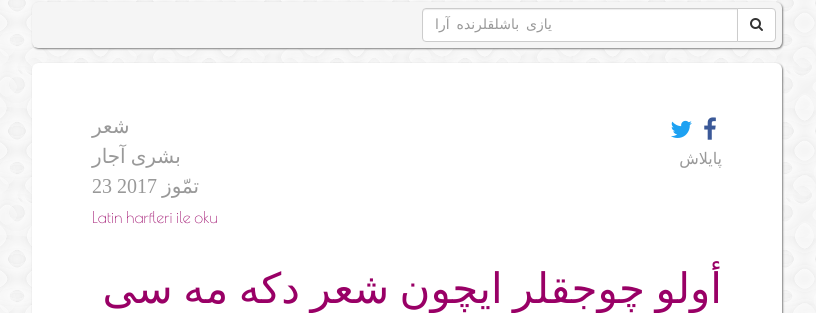
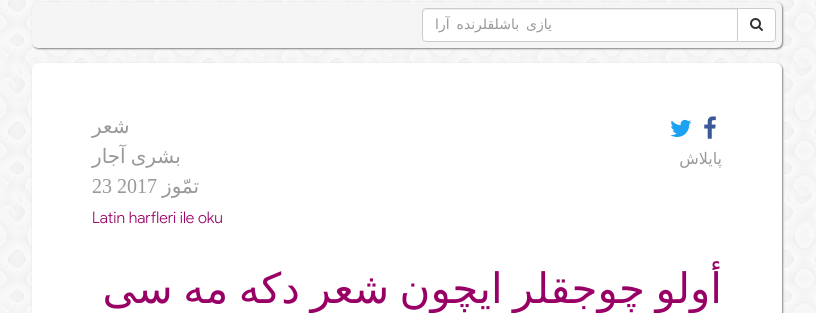
Before and after one commit to muhammedaydogdu/muhammedaydogdu.github.io, a Jekyll site: the page built from _posts/2017-07-23-olu-cocuklar-icin-os.md, in a window 1280 px wide. Shown: the part 119-432 px from the top of the page, without its empty margins (233-1049 px from the left). Built offline with Jekyll 4.4.1, drawn with Linux system fonts in a browser that asks for light colours; some web fonts are replaced.

Commit message:
Update style.css

```diff
--- a/css/style.css
+++ b/css/style.css
@@ -94,7 +94,7 @@
 
 .data {
   color: #999;
-  font-family: "Poiret One", "Times New Roman", serif;
+  font-family: "Product Sans", "Times New Roman", serif;
   font-size: 12px;
   margin-bottom: 0;
 }
@@ -159,7 +159,7 @@
 
 #lang-os {
   font-size: 16px;
-  font-family: "Poiret One", "Times New Roman", serif;
+  font-family: "Product Sans", "Times New Roman", serif;
 }
 
 #os-bilgi {
```
